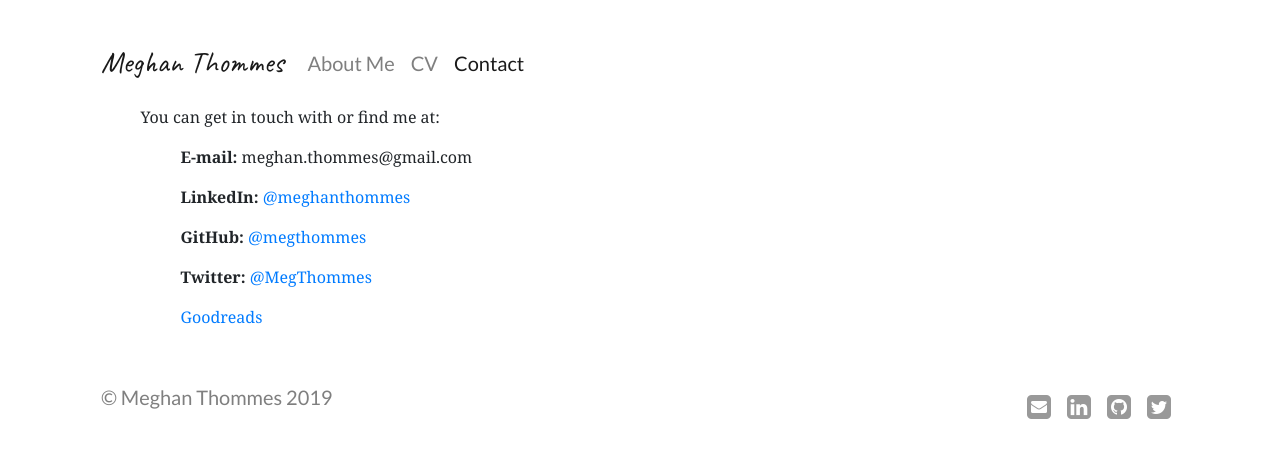
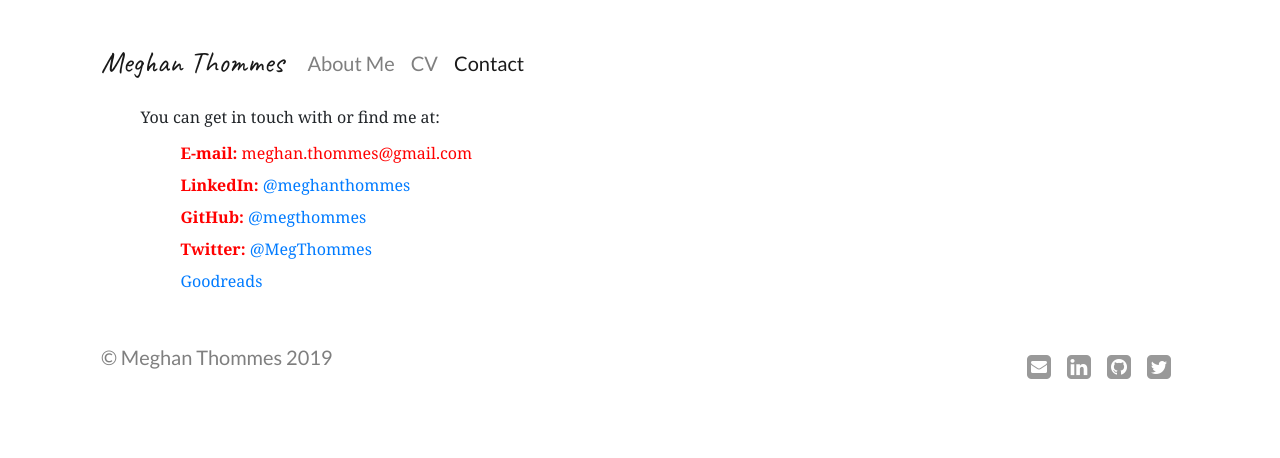
Before and after one commit to megthommes/megthommes.github.io, a Jekyll site: the page built from contact/index.html, in a window 1280 px wide. Shown: the top 458 px of the page. Built offline with Jekyll 4.4.1, drawn with Linux system fonts in a browser that asks for light colours; some web fonts are replaced.

Commit message:
Update style.css

```diff
--- a/css/style.css
+++ b/css/style.css
@@ -24,8 +24,11 @@ blockquote p {
 
 /*  */
 .py-0 {
+    display: block;
     margin-top: !important;
     margin-bottom: !important;
+    line-height: 1em;
+    color: red;
 }
 
 /* Masthead */
```
